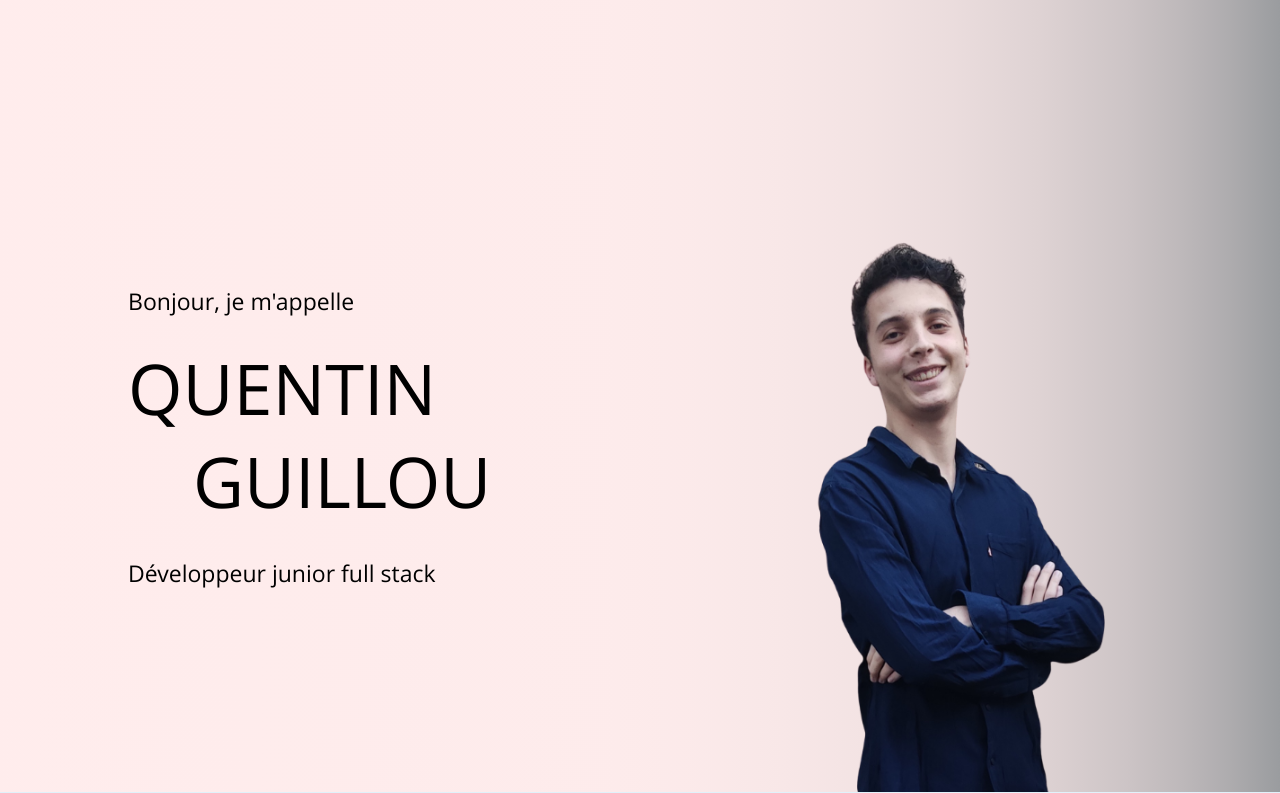
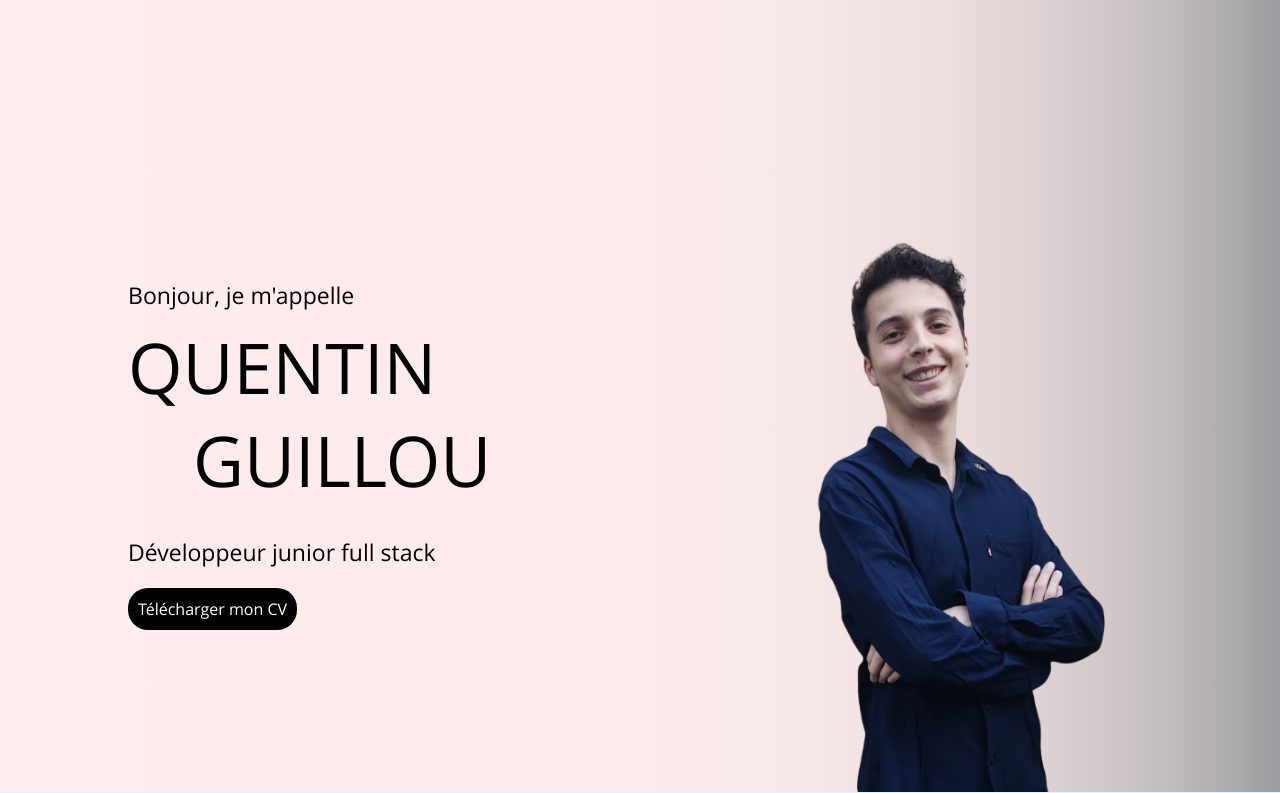
Before and after one commit to Quentin-creat/portfolio, a PHP site: page / in a window 1280 px wide. Shown: the part 81-874 px from the top of the page. Run offline with PHP 8.4, Linux system fonts and the light colour scheme; some libraries are stand-ins or nearby versions.

Commit message:
Intégration CV + optimisation design

```diff
--- a/index.php
+++ b/index.php
@@ -15,6 +15,17 @@ if (isset($_GET['action'])) {
         case 'sendMail':
             include './controller/mail.php';
             break;
+        case 'voirCV':
+            // Stocker le nom du fichier dans une variable
+            $file = './includes/CV2021.pdf';
+            // Type de contenu dd l'en-tête
+            header('Content-type: application/pdf');
+            header('Content-Disposition: inline; filename="' . $file . '"');
+            header('Content-Transfer-Encoding: binary');
+            header('Accept-Ranges: bytes');
+            // Lire le fichier
+            @readfile($file);
+            break;
         default:
             include('./pages/accueil.php');
     }
--- a/pages/accueil.php
+++ b/pages/accueil.php
@@ -13,6 +13,9 @@ include_once('includes/header.html');
                 <div id="job" class="home_space">
                     <div id="home_rect"></div>
                     <p>Développeur junior full stack</p>
+                </div>
+                <div class="cv">
+                    <a href="./index?action=voirCV" class="liencv">Télécharger mon CV</a>
                 </div>
             </div>
         </div>
--- a/styles/styles.css
+++ b/styles/styles.css
@@ -167,10 +167,11 @@ a:hover {
 
 #home p {
     font-size: 23px;
+    margin-bottom:10px;
 }
 
 .home_space {
-    margin: 0px 0px 25px 0px;
+    margin: 0px 0px 20px 0px;
 }
 
 #home_left h1 {
@@ -181,6 +182,25 @@ a:hover {
 #surname {
     margin-left: 65px;
     margin-bottom: 30px;
+}
+
+.cv {
+    width:170px;
+}
+
+.cv .liencv {
+    background-color:black;
+    color:white;
+    padding:10px;
+    border-radius:20px;
+    text-decoration:none;
+    transition:0.5s;
+}
+
+.cv:hover > .liencv {
+    background-color:white;
+    color:black;
+    transition:0.5s;
 }
 
 /* JOB */
@@ -598,6 +618,10 @@ a:hover {
     padding-bottom: 1%;
 }
 
+#form_contact {
+    margin-top:5vh;
+}
+
 #contact #form_contact form>div {
     display: flex;
     justify-content: space-around;
@@ -642,7 +666,7 @@ a:hover {
     width: 17%;
     margin: 20px auto 0 auto;
     padding: 13px 0px 13px 0px;
-    background-color: #f8ff52;
+    background-color: #ffd47d;
     border-radius: 30px;
     font-size: 20px;
 }
@@ -688,12 +712,12 @@ a:hover {
 }
 
 #footer #reseaux a img {
-    width: 50px;
+    width: 30px;
     color: white;
 }
 
 #footer>a {
-    margin-top: 20px;
+    margin-bottom:5px;
     text-align: center;
     color: white;
 }
```
Also changed, not shown: 1 other file.
